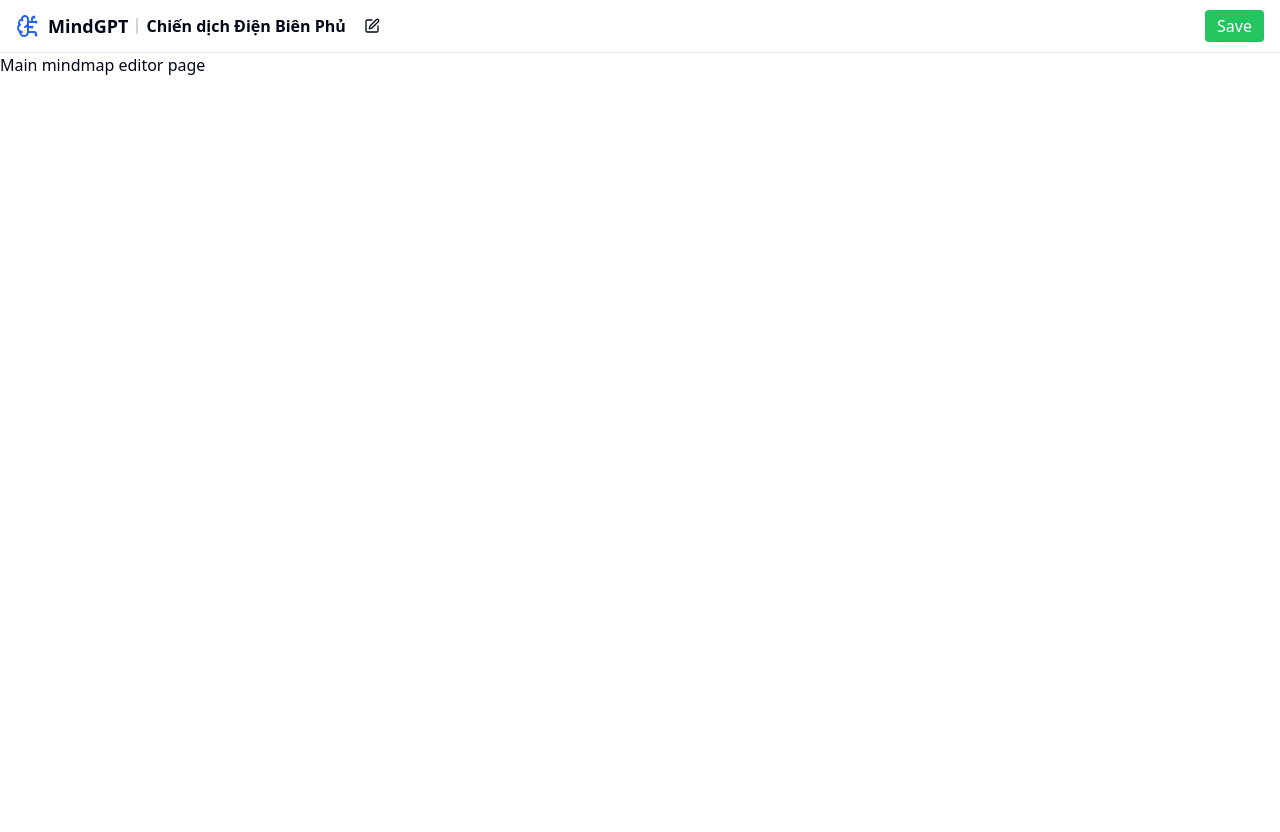
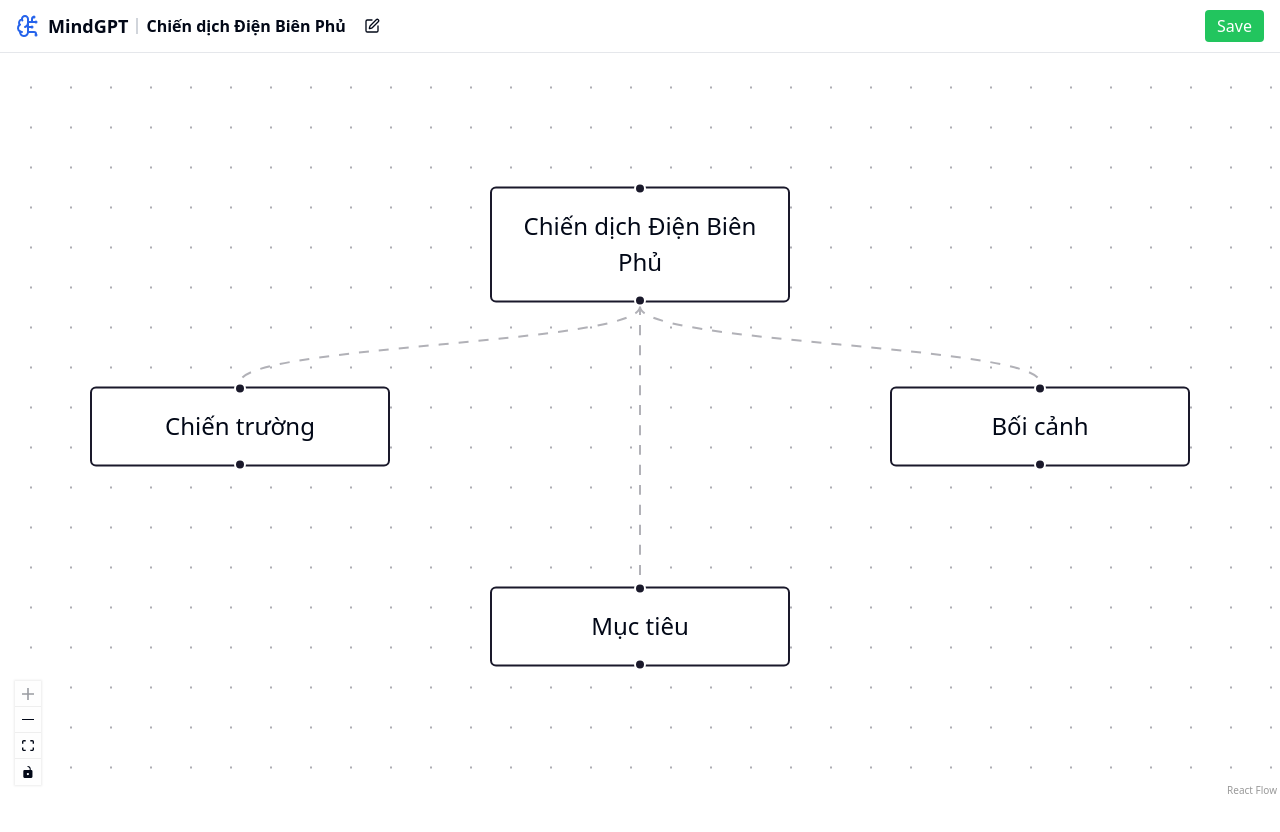
Before and after one commit to that-hoc-that-nghiep/mindgpt-fe, a React (Vite) app: page /editor/1 in a window 1280 px wide. Shown: the top 832 px of the page. After the commit the page ends 800 px from the top, so only its background shows below. Built offline with nearby package versions, Linux system fonts and the light colour scheme.

Commit message:
feat: mindmap-ui

```diff
--- a/package.json
+++ b/package.json
@@ -29,6 +29,7 @@
     "@tsparticles/engine": "^3.5.0",
     "@tsparticles/react": "^3.0.0",
     "@tsparticles/slim": "^3.5.0",
+    "@xyflow/react": "^12.3.1",
     "axios": "^1.7.7",
     "class-variance-authority": "^0.7.0",
     "clsx": "^2.1.1",
--- /dev/null
+++ b/src/components/editor/Mindmap.tsx
@@ -0,0 +1,51 @@
+import { useCallback } from "react";
+import {
+  ReactFlow,
+  MiniMap,
+  Controls,
+  Background,
+  useNodesState,
+  useEdgesState,
+  addEdge,
+} from "@xyflow/react";
+import "@xyflow/react/dist/style.css";
+const initialNodes = [
+  {
+    id: "1",
+    position: { x: 300, y: 200 },
+    data: { label: "Chiến dịch Điện Biên Phủ" },
+  },
+  { id: "2", position: { x: 100, y: 300 }, data: { label: "Chiến trường" } },
+  { id: "3", position: { x: 500, y: 300 }, data: { label: "Bối cảnh" } },
+  { id: "4", position: { x: 300, y: 400 }, data: { label: "Mục tiêu" } },
+];
+
+const initialEdges = [
+  { id: "e1-2", source: "1", target: "2", animated: true },
+  { id: "e1-3", source: "1", target: "3", animated: true },
+  { id: "e1-4", source: "1", target: "4", animated: true },
+];
+
+export default function Mindmap() {
+  const [nodes, setNodes, onNodesChange] = useNodesState(initialNodes);
+  const [edges, setEdges, onEdgesChange] = useEdgesState(initialEdges);
+
+  const onConnect = useCallback(
+    (params) => setEdges((eds) => addEdge(params, eds)),
+    [setEdges]
+  );
+
+  return (
+    <ReactFlow
+      nodes={nodes}
+      edges={edges}
+      onNodesChange={onNodesChange}
+      onEdgesChange={onEdgesChange}
+      onConnect={onConnect}
+      fitView
+    >
+      <Controls />
+      <Background />
+    </ReactFlow>
+  );
+}
--- a/src/components/editor/index.ts
+++ b/src/components/editor/index.ts
@@ -1,3 +1,4 @@
 export * from "./layout";
 export * from "./Modal";
 export * from "./SaveForm";
+export * from "./Mindmap";
--- a/src/pages/editor/[mindmapId]/index.tsx
+++ b/src/pages/editor/[mindmapId]/index.tsx
@@ -1,5 +1,7 @@
+import Mindmap from "@/components/editor/Mindmap";
+
 const MindmapEditorPage = () => {
-  return <>Main mindmap editor page</>;
+  return <Mindmap />;
 };
 
 export default MindmapEditorPage;
--- a/src/pages/editor/[mindmapId]/layout.tsx
+++ b/src/pages/editor/[mindmapId]/layout.tsx
@@ -7,8 +7,8 @@ const MindmapEditorLayout = () => {
   const [isSaveOpen, setSaveOpen] = useState(false);
   return (
     <>
-      <Header setIsOpen={setSaveOpen} />
       <div className="flex h-screen flex-col">
+        <Header setIsOpen={setSaveOpen} />
         <Outlet />
       </div>
       <Modal
```
Also changed, not shown: 1 other file (tests, documents, lock files or other folders).
